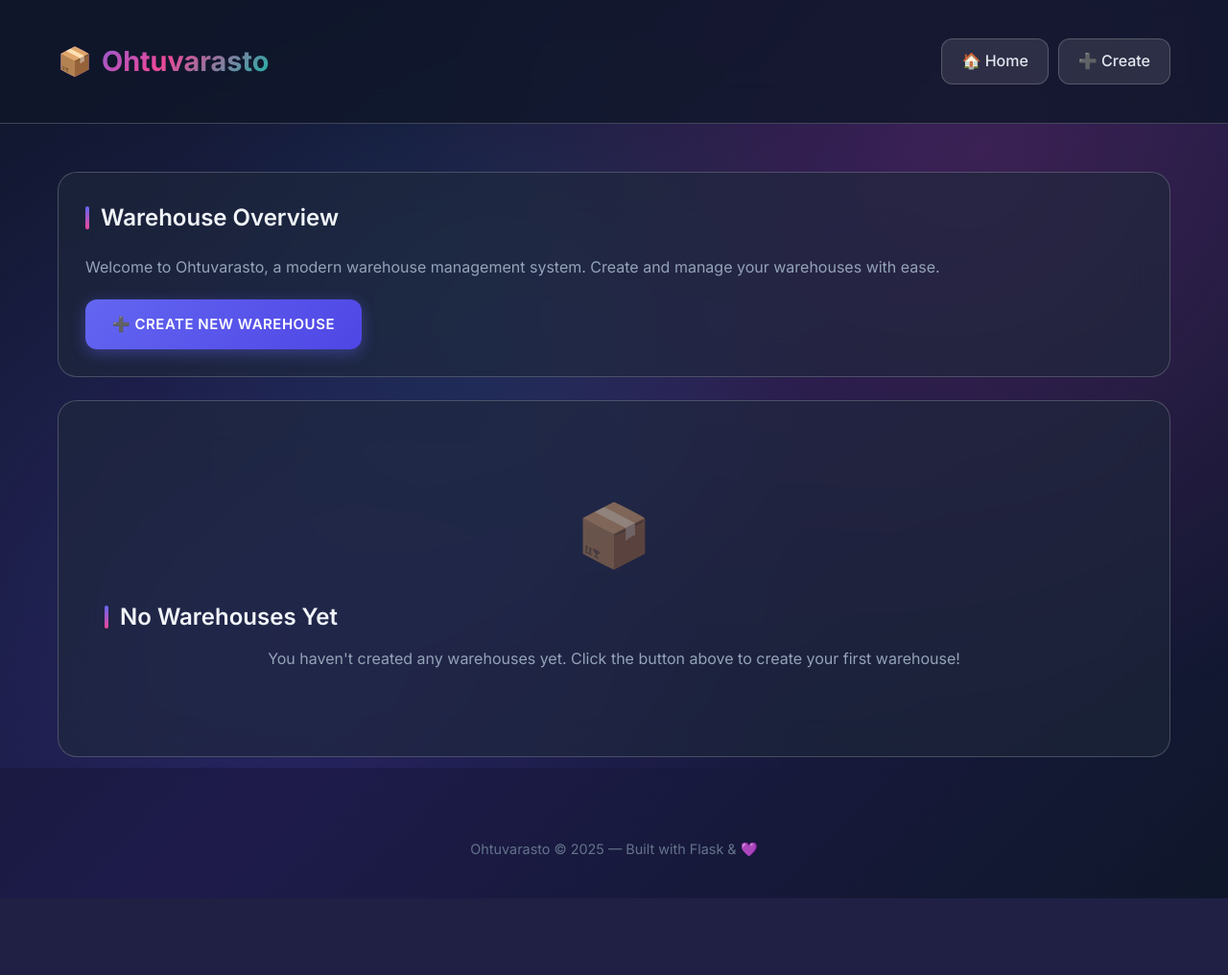
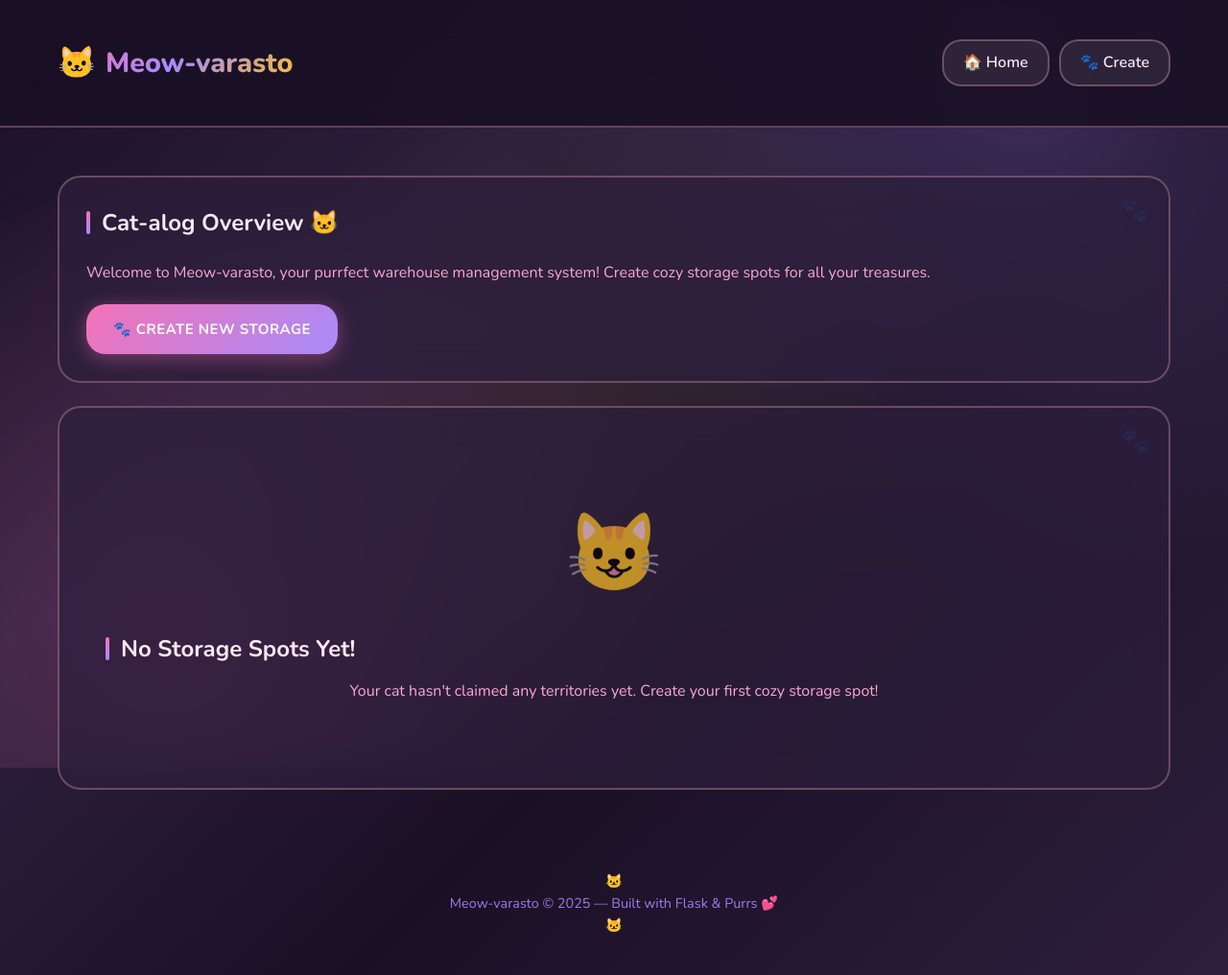
Before and after one commit to Roope2003/ohtuvarasto, a Flask app: page / in a window 1280 px wide. Shown: the whole page at 96% size. Before the commit the page ends 936 px from the top, so only its background shows below. Run offline with Flask 3, Linux system fonts and the light colour scheme.

Commit message:
Add cat theme to UI with paw prints, cat emojis, and pink/purple colors
Co-authored-by: Roope2003 <145572041+Roope2003@users.noreply.github.com>

```diff
--- a/src/templates/base.html
+++ b/src/templates/base.html
@@ -5,7 +5,7 @@
     <meta name="viewport" content="width=device-width, initial-scale=1.0">
     <title>{% block title %}Ohtuvarasto{% endblock %}</title>
     <style>
-        @import url('https://fonts.googleapis.com/css2?family=Inter:wght@300;400;500;600;700&display=swap');
+        @import url('https://fonts.googleapis.com/css2?family=Nunito:wght@300;400;500;600;700;800&display=swap');
 
         * {
             box-sizing: border-box;
@@ -14,24 +14,26 @@
         }
 
         :root {
-            --primary: #6366f1;
-            --primary-dark: #4f46e5;
-            --secondary: #ec4899;
-            --accent: #14b8a6;
-            --success: #10b981;
-            --danger: #ef4444;
-            --warning: #f59e0b;
-            --dark: #0f172a;
-            --dark-light: #1e293b;
-            --glass: rgba(255, 255, 255, 0.1);
-            --glass-border: rgba(255, 255, 255, 0.2);
+            --primary: #f472b6;
+            --primary-dark: #ec4899;
+            --secondary: #a78bfa;
+            --accent: #fbbf24;
+            --success: #34d399;
+            --danger: #f87171;
+            --warning: #fbbf24;
+            --dark: #1a1025;
+            --dark-light: #2d1f3d;
+            --glass: rgba(255, 255, 255, 0.08);
+            --glass-border: rgba(255, 182, 193, 0.3);
+            --cat-pink: #ffb6c1;
+            --cat-purple: #dda0dd;
         }
 
         body {
-            font-family: 'Inter', -apple-system, BlinkMacSystemFont, sans-serif;
-            background: linear-gradient(135deg, #0f172a 0%, #1e1b4b 50%, #0f172a 100%);
+            font-family: 'Nunito', -apple-system, BlinkMacSystemFont, sans-serif;
+            background: linear-gradient(135deg, #1a1025 0%, #2d1f3d 30%, #1a1025 60%, #2d1f3d 100%);
             min-height: 100vh;
-            color: #e2e8f0;
+            color: #fce7f3;
             line-height: 1.6;
         }
 
@@ -43,11 +45,29 @@
             width: 100%;
             height: 100%;
             background:
-                radial-gradient(circle at 20% 80%, rgba(99, 102, 241, 0.15) 0%, transparent 50%),
-                radial-gradient(circle at 80% 20%, rgba(236, 72, 153, 0.15) 0%, transparent 50%),
-                radial-gradient(circle at 40% 40%, rgba(20, 184, 166, 0.1) 0%, transparent 40%);
+                radial-gradient(circle at 15% 85%, rgba(244, 114, 182, 0.2) 0%, transparent 40%),
+                radial-gradient(circle at 85% 15%, rgba(167, 139, 250, 0.2) 0%, transparent 40%),
+                radial-gradient(circle at 50% 50%, rgba(251, 191, 36, 0.08) 0%, transparent 50%);
             pointer-events: none;
             z-index: -1;
+        }
+
+        /* Floating paw prints animation */
+        body::after {
+            content: '🐾';
+            position: fixed;
+            font-size: 60px;
+            opacity: 0.03;
+            top: 20%;
+            right: 10%;
+            animation: float 6s ease-in-out infinite;
+            pointer-events: none;
+            z-index: -1;
+        }
+
+        @keyframes float {
+            0%, 100% { transform: translateY(0) rotate(0deg); }
+            50% { transform: translateY(-20px) rotate(10deg); }
         }
 
         .container {
@@ -57,9 +77,9 @@
         }
 
         header {
-            background: rgba(15, 23, 42, 0.8);
+            background: rgba(26, 16, 37, 0.9);
             backdrop-filter: blur(20px);
-            border-bottom: 1px solid var(--glass-border);
+            border-bottom: 2px solid var(--glass-border);
             padding: 20px 0;
             margin-bottom: 30px;
             position: sticky;
@@ -77,8 +97,8 @@
 
         header h1 {
             font-size: 1.8rem;
-            font-weight: 700;
-            background: linear-gradient(135deg, #6366f1, #ec4899, #14b8a6);
+            font-weight: 800;
+            background: linear-gradient(135deg, #f472b6, #a78bfa, #fbbf24);
             -webkit-background-clip: text;
             -webkit-text-fill-color: transparent;
             background-clip: text;
@@ -88,8 +108,9 @@
         }
 
         header h1::before {
-            content: '📦';
+            content: '🐱';
             -webkit-text-fill-color: initial;
+            font-size: 2rem;
         }
 
         nav {
@@ -98,21 +119,21 @@
         }
 
         nav a {
-            color: #e2e8f0;
+            color: #fce7f3;
             text-decoration: none;
             padding: 10px 20px;
-            border-radius: 12px;
+            border-radius: 20px;
             background: var(--glass);
-            border: 1px solid var(--glass-border);
+            border: 2px solid var(--glass-border);
             transition: all 0.3s ease;
-            font-weight: 500;
+            font-weight: 600;
         }
 
         nav a:hover {
-            background: var(--primary);
+            background: linear-gradient(135deg, var(--primary), var(--secondary));
             border-color: var(--primary);
-            transform: translateY(-2px);
-            box-shadow: 0 10px 20px rgba(99, 102, 241, 0.3);
+            transform: translateY(-3px) scale(1.05);
+            box-shadow: 0 10px 30px rgba(244, 114, 182, 0.4);
         }
 
         .flash-messages {
@@ -140,37 +169,57 @@
         }
 
         .flash.success {
-            background: rgba(16, 185, 129, 0.2);
-            border-color: rgba(16, 185, 129, 0.5);
+            background: rgba(52, 211, 153, 0.2);
+            border-color: rgba(52, 211, 153, 0.5);
             color: #6ee7b7;
         }
 
+        .flash.success::before {
+            content: '😻';
+        }
+
         .flash.error {
-            background: rgba(239, 68, 68, 0.2);
-            border-color: rgba(239, 68, 68, 0.5);
+            background: rgba(248, 113, 113, 0.2);
+            border-color: rgba(248, 113, 113, 0.5);
             color: #fca5a5;
         }
 
+        .flash.error::before {
+            content: '🙀';
+        }
+
         .card {
-            background: rgba(30, 41, 59, 0.6);
+            background: rgba(45, 31, 61, 0.7);
             backdrop-filter: blur(20px);
-            border-radius: 20px;
-            border: 1px solid var(--glass-border);
+            border-radius: 24px;
+            border: 2px solid var(--glass-border);
             padding: 28px;
             margin-bottom: 24px;
             transition: all 0.3s ease;
+            position: relative;
+            overflow: hidden;
+        }
+
+        .card::before {
+            content: '🐾';
+            position: absolute;
+            top: 15px;
+            right: 20px;
+            font-size: 1.5rem;
+            opacity: 0.15;
         }
 
         .card:hover {
-            border-color: rgba(99, 102, 241, 0.5);
-            box-shadow: 0 20px 40px rgba(0, 0, 0, 0.3);
+            border-color: rgba(244, 114, 182, 0.5);
+            box-shadow: 0 20px 40px rgba(244, 114, 182, 0.15);
+            transform: translateY(-2px);
         }
 
         .card h2 {
-            color: #f1f5f9;
+            color: #fce7f3;
             margin-bottom: 20px;
             font-size: 1.5rem;
-            font-weight: 600;
+            font-weight: 700;
             display: flex;
             align-items: center;
             gap: 12px;
@@ -230,10 +279,10 @@
             gap: 8px;
             padding: 14px 28px;
             border: none;
-            border-radius: 12px;
+            border-radius: 20px;
             cursor: pointer;
             font-size: 15px;
-            font-weight: 600;
+            font-weight: 700;
             text-decoration: none;
             transition: all 0.3s ease;
             text-transform: uppercase;
@@ -241,46 +290,46 @@
         }
 
         .btn-primary {
-            background: linear-gradient(135deg, var(--primary), var(--primary-dark));
+            background: linear-gradient(135deg, var(--primary), var(--secondary));
             color: white;
-            box-shadow: 0 4px 15px rgba(99, 102, 241, 0.4);
+            box-shadow: 0 4px 20px rgba(244, 114, 182, 0.4);
         }
 
         .btn-primary:hover {
-            transform: translateY(-3px);
-            box-shadow: 0 8px 25px rgba(99, 102, 241, 0.5);
+            transform: translateY(-3px) scale(1.02);
+            box-shadow: 0 8px 30px rgba(244, 114, 182, 0.5);
         }
 
         .btn-success {
-            background: linear-gradient(135deg, var(--success), #059669);
+            background: linear-gradient(135deg, var(--success), #10b981);
             color: white;
-            box-shadow: 0 4px 15px rgba(16, 185, 129, 0.4);
+            box-shadow: 0 4px 20px rgba(52, 211, 153, 0.4);
         }
 
         .btn-success:hover {
-            transform: translateY(-3px);
-            box-shadow: 0 8px 25px rgba(16, 185, 129, 0.5);
+            transform: translateY(-3px) scale(1.02);
+            box-shadow: 0 8px 30px rgba(52, 211, 153, 0.5);
         }
 
         .btn-danger {
-            background: linear-gradient(135deg, var(--danger), #dc2626);
+            background: linear-gradient(135deg, var(--danger), #ef4444);
             color: white;
-            box-shadow: 0 4px 15px rgba(239, 68, 68, 0.4);
+            box-shadow: 0 4px 20px rgba(248, 113, 113, 0.4);
         }
 
         .btn-danger:hover {
-            transform: translateY(-3px);
-            box-shadow: 0 8px 25px rgba(239, 68, 68, 0.5);
+            transform: translateY(-3px) scale(1.02);
+            box-shadow: 0 8px 30px rgba(248, 113, 113, 0.5);
         }
 
         .btn-secondary {
-            background: rgba(148, 163, 184, 0.2);
-            color: #e2e8f0;
-            border: 1px solid rgba(148, 163, 184, 0.3);
+            background: rgba(167, 139, 250, 0.2);
+            color: #e9d5ff;
+            border: 2px solid rgba(167, 139, 250, 0.4);
         }
 
         .btn-secondary:hover {
-            background: rgba(148, 163, 184, 0.3);
+            background: rgba(167, 139, 250, 0.3);
             transform: translateY(-2px);
         }
 
@@ -434,52 +500,67 @@
         }
 
         .section-header h2 {
-            color: #f1f5f9;
+            color: #fce7f3;
             font-size: 1.5rem;
-            font-weight: 600;
+            font-weight: 700;
             margin: 0;
+            display: flex;
+            align-items: center;
+            gap: 10px;
+        }
+
+        .section-header h2::before {
+            content: '🐾';
         }
 
         .stats-summary {
             display: flex;
-            gap: 24px;
+            gap: 16px;
             flex-wrap: wrap;
         }
 
         .stats-summary .stat-box {
-            background: var(--glass);
+            background: rgba(244, 114, 182, 0.15);
             padding: 12px 20px;
-            border-radius: 12px;
-            border: 1px solid var(--glass-border);
+            border-radius: 16px;
+            border: 2px solid rgba(244, 114, 182, 0.3);
         }
 
         .stats-summary .stat-box span {
-            color: #94a3b8;
+            color: #f9a8d4;
             font-size: 0.85rem;
         }
 
         .stats-summary .stat-box strong {
-            color: #f1f5f9;
+            color: #fce7f3;
             margin-left: 8px;
         }
 
         .no-results {
             text-align: center;
             padding: 60px 20px;
-            color: #94a3b8;
+            color: #f9a8d4;
         }
 
         .no-results .icon {
-            font-size: 4rem;
+            font-size: 5rem;
             margin-bottom: 16px;
-            opacity: 0.5;
+            opacity: 0.7;
         }
 
         footer {
             text-align: center;
             padding: 40px 20px;
-            color: #64748b;
+            color: #9f7aea;
             font-size: 0.9rem;
+        }
+
+        footer::before {
+            content: '🐱 ';
+        }
+
+        footer::after {
+            content: ' 🐱';
         }
 
         @media (max-width: 768px) {
@@ -520,10 +601,10 @@
 <body>
     <header>
         <div class="container">
-            <h1>Ohtuvarasto</h1>
+            <h1>Meow-varasto</h1>
             <nav>
                 <a href="{{ url_for('index') }}">🏠 Home</a>
-                <a href="{{ url_for('create_warehouse') }}">➕ Create</a>
+                <a href="{{ url_for('create_warehouse') }}">🐾 Create</a>
             </nav>
         </div>
     </header>
@@ -543,7 +624,7 @@
     </main>
 
     <footer>
-        <p>Ohtuvarasto &copy; 2025 — Built with Flask & 💜</p>
+        <p>Meow-varasto &copy; 2025 — Built with Flask & Purrs 💕</p>
     </footer>
 </body>
 </html>
--- a/src/templates/index.html
+++ b/src/templates/index.html
@@ -1,50 +1,50 @@
 {% extends "base.html" %}
 
-{% block title %}Ohtuvarasto - Home{% endblock %}
+{% block title %}Meow-varasto - Home{% endblock %}
 
 {% block content %}
 <div class="card">
-    <h2>Warehouse Overview</h2>
-    <p style="color: #94a3b8; margin-bottom: 20px;">Welcome to Ohtuvarasto, a modern warehouse management system. Create and manage your warehouses with ease.</p>
+    <h2>Cat-alog Overview 🐱</h2>
+    <p style="color: #f9a8d4; margin-bottom: 20px;">Welcome to Meow-varasto, your purrfect warehouse management system! Create cozy storage spots for all your treasures.</p>
     <div>
-        <a href="{{ url_for('create_warehouse') }}" class="btn btn-primary">➕ Create New Warehouse</a>
+        <a href="{{ url_for('create_warehouse') }}" class="btn btn-primary">🐾 Create New Storage</a>
     </div>
 </div>
 
 {% if warehouses %}
     <div class="section-header">
-        <h2>Your Warehouses ({{ warehouses|length }})</h2>
+        <h2>Your Cat-alog ({{ warehouses|length }})</h2>
         <div class="stats-summary">
             <div class="stat-box">
-                <span>Total Capacity:</span>
+                <span>🏠 Total Capacity:</span>
                 <strong>{{ warehouses.values()|map(attribute='tilavuus')|sum|round(1) }}</strong>
             </div>
             <div class="stat-box">
-                <span>Total Stock:</span>
+                <span>📦 Total Stock:</span>
                 <strong>{{ warehouses.values()|map(attribute='saldo')|sum|round(1) }}</strong>
             </div>
         </div>
     </div>
 
     <div class="search-box">
-        <input type="search" id="warehouseSearch" placeholder="Search warehouses..." onkeyup="filterWarehouses()">
+        <input type="search" id="warehouseSearch" placeholder="Search for storage spots..." onkeyup="filterWarehouses()">
     </div>
 
     <div class="warehouse-grid" id="warehouseGrid">
         {% for name, warehouse in warehouses.items() %}
             <div class="warehouse-card" data-name="{{ name|lower }}">
-                <h3>{{ name }}</h3>
+                <h3>🐱 {{ name }}</h3>
                 <div class="warehouse-stats">
                     <div class="stat">
-                        <span class="stat-label">📦 Capacity</span>
+                        <span class="stat-label">🏠 Capacity</span>
                         <span class="stat-value">{{ warehouse.tilavuus }}</span>
                     </div>
                     <div class="stat">
-                        <span class="stat-label">📊 Current Balance</span>
+                        <span class="stat-label">📦 Current Stock</span>
                         <span class="stat-value">{{ warehouse.saldo }}</span>
                     </div>
                     <div class="stat">
-                        <span class="stat-label">📭 Available Space</span>
+                        <span class="stat-label">✨ Free Space</span>
                         <span class="stat-value">{{ warehouse.paljonko_mahtuu() }}</span>
                     </div>
                 </div>
@@ -53,18 +53,18 @@
                     <div class="progress-bar">
                         <div class="progress-fill" style="width: {{ fill_percent }}%"></div>
                     </div>
-                    <p class="progress-text">{{ fill_percent }}% full</p>
+                    <p class="progress-text">{{ fill_percent }}% filled with goodies</p>
                 {% endif %}
                 <div class="actions">
-                    <a href="{{ url_for('view_warehouse', name=name) }}" class="btn btn-primary">🔍 View Details</a>
+                    <a href="{{ url_for('view_warehouse', name=name) }}" class="btn btn-primary">😺 View Details</a>
                 </div>
             </div>
         {% endfor %}
     </div>
 
     <div id="noResults" class="no-results" style="display: none;">
-        <div class="icon">🔍</div>
-        <p>No warehouses found matching your search.</p>
+        <div class="icon">😿</div>
+        <p>No storage spots found... the cat is hiding them!</p>
     </div>
 
     <script>
@@ -97,9 +97,9 @@
 {% else %}
     <div class="card">
         <div class="no-results">
-            <div class="icon">📦</div>
-            <h2 style="margin-bottom: 12px;">No Warehouses Yet</h2>
-            <p>You haven't created any warehouses yet. Click the button above to create your first warehouse!</p>
+            <div class="icon">😺</div>
+            <h2 style="margin-bottom: 12px;">No Storage Spots Yet!</h2>
+            <p>Your cat hasn't claimed any territories yet. Create your first cozy storage spot!</p>
         </div>
     </div>
 {% endif %}
```
Also changed, not shown: other parts of src/templates/base.html (+53 -28 lines), src/templates/create.html (+9 -9 lines), src/templates/warehouse.html (+18 -18 lines).
